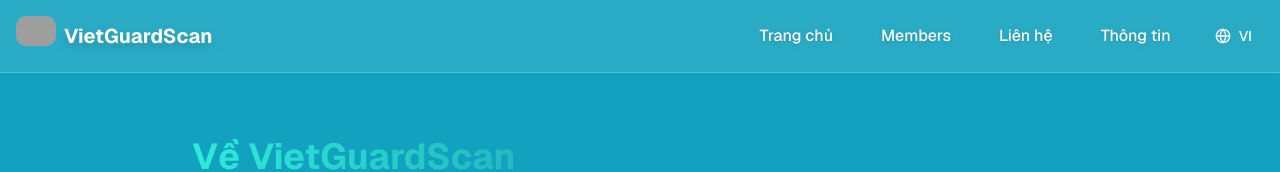
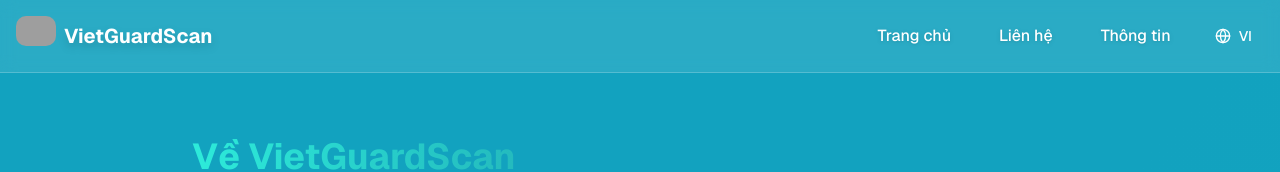
Before and after one commit to trandinhnamuet/vietguard-ics-frontend, a Next.js app: page /about in a window 1280 px wide. Shown: the top 172 px of the page. Built offline with nearby package versions, Linux system fonts and the light colour scheme; grey boxes are pictures that could not be loaded.

Commit message:
remove member button in header men

```diff
--- a/components/header.tsx
+++ b/components/header.tsx
@@ -49,9 +49,6 @@ export function Header() {
             <Link href="/" className="text-base font-medium text-white hover:text-primary transition-colors duration-200 drop-shadow">
               {t("header.home")}
             </Link>
-            <Link href="/members" className="text-base font-medium text-white hover:text-primary transition-colors duration-200 drop-shadow">
-              Members
-            </Link>
             <Link href="/contact" className="text-base font-medium text-white hover:text-primary transition-colors duration-200 drop-shadow">
               {t("header.contact")}
             </Link>
```
